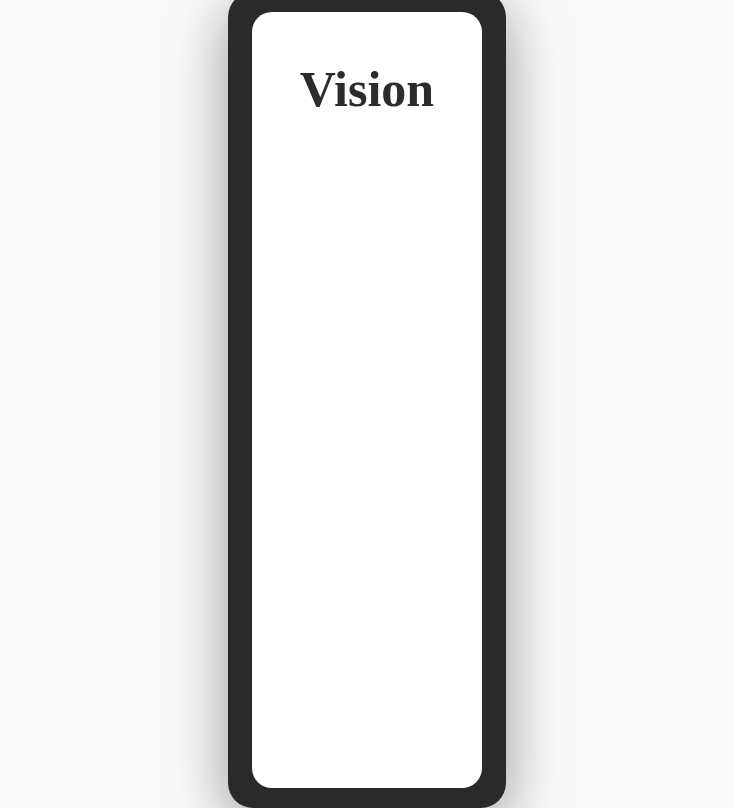
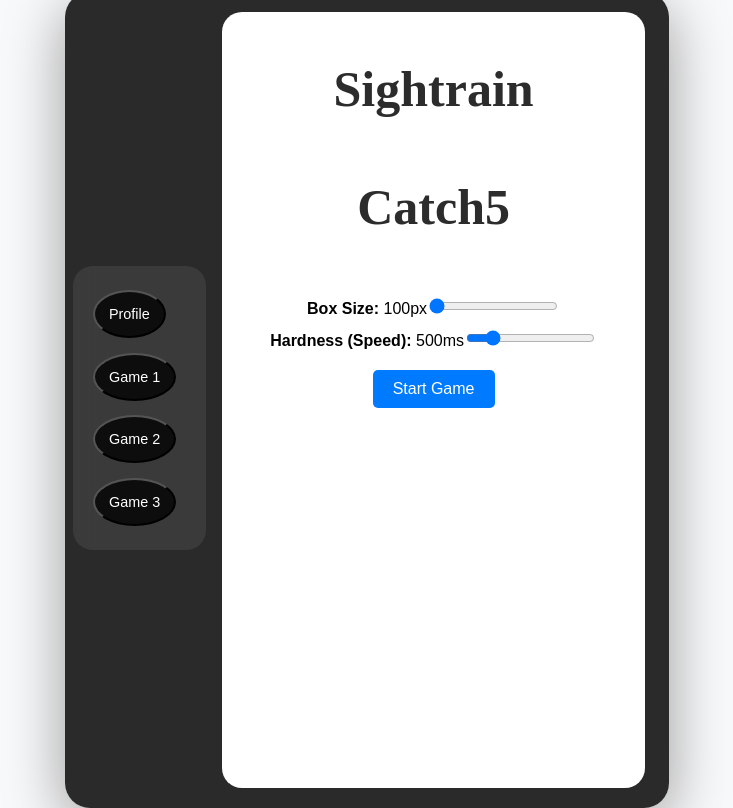
Before and after one commit to orelhen/Sightrain, a React (Create React App) app: page /home in a window 1280 px wide. Shown: the whole page, without its empty margins (273-1006 px from the left). Built offline with nearby package versions, Linux system fonts and the light colour scheme.

Commit message:
catch5 game

```diff
--- /dev/null
+++ b/src/Components/Catch5.jsx
@@ -0,0 +1,182 @@
+import React, { useEffect, useState } from "react";
+
+const Catch5Game = () => {
+  const [currentNumber, setCurrentNumber] = useState(0);
+  const [isGameRunning, setIsGameRunning] = useState(false);
+  const [reactionTimes, setReactionTimes] = useState([]);
+  const [startTime, setStartTime] = useState(null);
+  const [correctClicks, setCorrectClicks] = useState(0);
+  const [missClicks, setMissClicks] = useState(0);
+  const [timesFiveShown, setTimesFiveShown] = useState(0);
+  const [gameEnd, setGameEnd] = useState(false);
+
+  // Sliders state
+  const [boxSize, setBoxSize] = useState(100); // Default size
+  const [numberSpeed, setNumberSpeed] = useState(500); // Default number speed
+
+  useEffect(() => {
+    let interval;
+    if (isGameRunning) {
+      interval = setInterval(() => {
+        const randomNum = Math.floor(Math.random() * 10); // Generate a random number between 0-9
+        setCurrentNumber(randomNum);
+        if (randomNum === 5) {
+          setStartTime(Date.now());
+          setTimesFiveShown((prev) => prev + 1); // Increment count of 5s shown
+          setTimeout(() => {
+            if (currentNumber === 5) {
+              setCurrentNumber(0); // Reset if not clicked
+            }
+          }, Math.min(numberSpeed + 300, 500)); // Show 5 for a little longer than the hardness level
+        }
+      }, numberSpeed);
+    }
+
+    return () => clearInterval(interval);
+  }, [isGameRunning, numberSpeed, currentNumber]);
+
+  useEffect(() => {
+    const handleKeyPress = (event) => {
+      if (event.code === "Space" && isGameRunning) {
+        handleClick(); // Trigger click handler
+      }
+    };
+
+    window.addEventListener("keydown", handleKeyPress);
+    return () => window.removeEventListener("keydown", handleKeyPress);
+  }, [isGameRunning, currentNumber]);
+
+  const handleStartGame = () => {
+    setIsGameRunning(true);
+    setGameEnd(false);
+    setCorrectClicks(0);
+    setMissClicks(0);
+    setTimesFiveShown(0);
+    setReactionTimes([]);
+    setTimeout(() => {
+      setIsGameRunning(false);
+      setGameEnd(true);
+    }, 15000); // Run game for 15 seconds
+  };
+
+  const handleClick = () => {
+    if (currentNumber === 5 && startTime) {
+      const reactionTime = Date.now() - startTime;
+      setReactionTimes((prev) => [...prev, reactionTime]);
+      setCorrectClicks((prev) => prev + 1);
+      setCurrentNumber(0); // Reset the number
+    } else {
+      setMissClicks((prev) => prev + 1); // Increment miss clicks if wrong number
+    }
+  };
+
+  return (
+    <div style={{ textAlign: "center", marginTop: "20px" }}>
+      <h1>Catch5</h1>
+
+      {/* Box Size Slider */}
+      <div style={sliderContainerStyle}>
+        <label>
+          <strong>Box Size: </strong>
+          {boxSize}px
+        </label>
+        <input
+          type="range"
+          min="100"
+          max="300"
+          value={boxSize}
+          onChange={(e) => setBoxSize(parseInt(e.target.value))}
+        />
+      </div>
+
+      {/* Hardness Slider */}
+      <div style={sliderContainerStyle}>
+        <label>
+          <strong>Hardness (Speed): </strong>
+          {numberSpeed}ms
+        </label>
+        <input
+          type="range"
+          min="300"
+          max="1500"
+          step="50"
+          value={numberSpeed}
+          onChange={(e) => setNumberSpeed(parseInt(e.target.value))}
+        />
+      </div>
+
+      {!isGameRunning && !gameEnd && (
+        <button onClick={handleStartGame} style={buttonStyle}>
+          Start Game
+        </button>
+      )}
+
+      {isGameRunning && (
+        <div
+          style={{
+            ...gameBoxStyle,
+            width: `${boxSize}px`,
+            height: `${boxSize}px`,
+            fontSize: `${boxSize / 3}px`,
+          }}
+        >
+          <h2>{currentNumber}</h2>
+        </div>
+      )}
+
+      {isGameRunning && (
+        <button onClick={handleClick} style={buttonStyle}>
+          Click if it's 5 (or press Space)
+        </button>
+      )}
+
+      {gameEnd && (
+        <div>
+          <h2>Game Over!</h2>
+          <p>Correct clicks: {correctClicks}</p>
+          <p>Miss clicks: {missClicks}</p>
+          <p>Number 5 was shown: {timesFiveShown} times</p>
+          {reactionTimes.length > 0 && (
+            <p>
+              Average reaction time:{" "}
+              {(
+                reactionTimes.reduce((a, b) => a + b, 0) / reactionTimes.length
+              ).toFixed(2)}{" "}
+              ms
+            </p>
+          )}
+          {reactionTimes.length === 0 && <p>No correct clicks recorded!</p>}
+          <button onClick={handleStartGame} style={buttonStyle}>
+            Play Again
+          </button>
+        </div>
+      )}
+    </div>
+  );
+};
+
+const sliderContainerStyle = {
+  margin: "10px 0",
+};
+
+const gameBoxStyle = {
+  margin: "20px auto",
+  display: "flex",
+  alignItems: "center",
+  justifyContent: "center",
+  border: "2px solid #000",
+  fontWeight: "bold",
+};
+
+const buttonStyle = {
+  padding: "10px 20px",
+  fontSize: "16px",
+  margin: "10px",
+  backgroundColor: "#007BFF",
+  color: "#fff",
+  border: "none",
+  borderRadius: "5px",
+  cursor: "pointer",
+};
+
+export default Catch5Game;
--- /dev/null
+++ b/src/Components/Sidebar.css
@@ -0,0 +1,42 @@
+.sidebar {
+    background: #9d9d9d26;
+    position: sticky;
+    color: white;
+    margin-top: 1em;
+    padding: 10px 20px;
+    border-radius: 20px;
+}
+
+.sidebar  button {
+    display: flex;
+    align-items: center;
+    justify-content: flex-start;
+    font-size: 1em;
+    background: #00000038;
+    border-radius: 15px;
+    margin: 1em 0;
+    padding: 0.5em;
+    color: #ffffff;
+    cursor: pointer;
+}
+
+.sidebar  button {
+    background: #0d0d0d;
+    padding: 14px;
+    border-radius: 50%;
+    color: white;
+    font-size: 0.9em;
+    transition: 0.5s all;
+    margin-right: 10px;
+
+}
+
+.sidebar  button:hover i {
+    background: #9773dc;
+    box-shadow: inset 0 0 0 #000000d4;
+    transition: 0.5s all;
+}
+
+.sidebar  button:hover {
+    color: #9773dc;
+}
--- /dev/null
+++ b/src/Components/Sidebar.jsx
@@ -0,0 +1,15 @@
+import React from 'react';
+import './Sidebar.css'; // Add your custom CSS here
+
+const Sidebar = () => {
+  return (
+    <div className="sidebar">
+      <button className="sidebar-btn">Profile</button>
+      <button className="sidebar-btn">Game 1</button>
+      <button className="sidebar-btn">Game 2</button>
+      <button className="sidebar-btn">Game 3</button>
+    </div>
+  );
+};
+
+export default Sidebar;
--- a/src/Pages/HomePage.jsx
+++ b/src/Pages/HomePage.jsx
@@ -1,5 +1,7 @@
 import React, { useRef, useState, useEffect } from 'react';
 import './HomePage.css';
+import Sidebar from '../Components/Sidebar';
+import Catch5Game from '../Components/Catch5';
 
 const HomePage = () => {
     useEffect(() => {
@@ -8,11 +10,14 @@ const HomePage = () => {
 
     return (
         <div className="homepage">
+            <Sidebar />
             <div className="container">
                 <main className="main-content">
-                    <h1 className="main_logo">Vision</h1> {/* Apply hoverable class here */}
+                    <h1 className="main_logo">Sightrain </h1> {/* Apply hoverable class here */}
+                    <Catch5Game></Catch5Game>
                 </main>
             </div>
+
         </div>
     );
 };
--- a/src/Pages/RegisterPage.jsx
+++ b/src/Pages/RegisterPage.jsx
@@ -6,7 +6,6 @@ const RegisterPage = () => {
     const [password, setPassword] = useState('');
     const [dateOfBirth, setDateOfBirth] = useState('');
     const [gender, setGender] = useState('');
-    const [type, setType] = useState('student');
     const [receiveNews, setReceiveNews] = useState(false);
     const [fullName, setFullName] = useState('');
     const [errors, setErrors] = useState({});
@@ -65,7 +64,6 @@ const RegisterPage = () => {
                 fullName,
                 dateOfBirth,
                 gender,
-                type,
                 email,
                 password,
                 receiveNews
@@ -150,16 +148,6 @@ const RegisterPage = () => {
                                 </select>
                             </label>
 
-                            <label htmlFor="type">Type
-                                <select
-                                    id="type"
-                                    value={type}
-                                    onChange={(e) => setType(e.target.value)}
-                                >
-                                    <option value="student">Student</option>
-                                    <option value="lecturer">Lecturer</option>
-                                </select>
-                            </label>
 
                             <div className="receive-emails">
                                 <label htmlFor="receiveNews">
```
